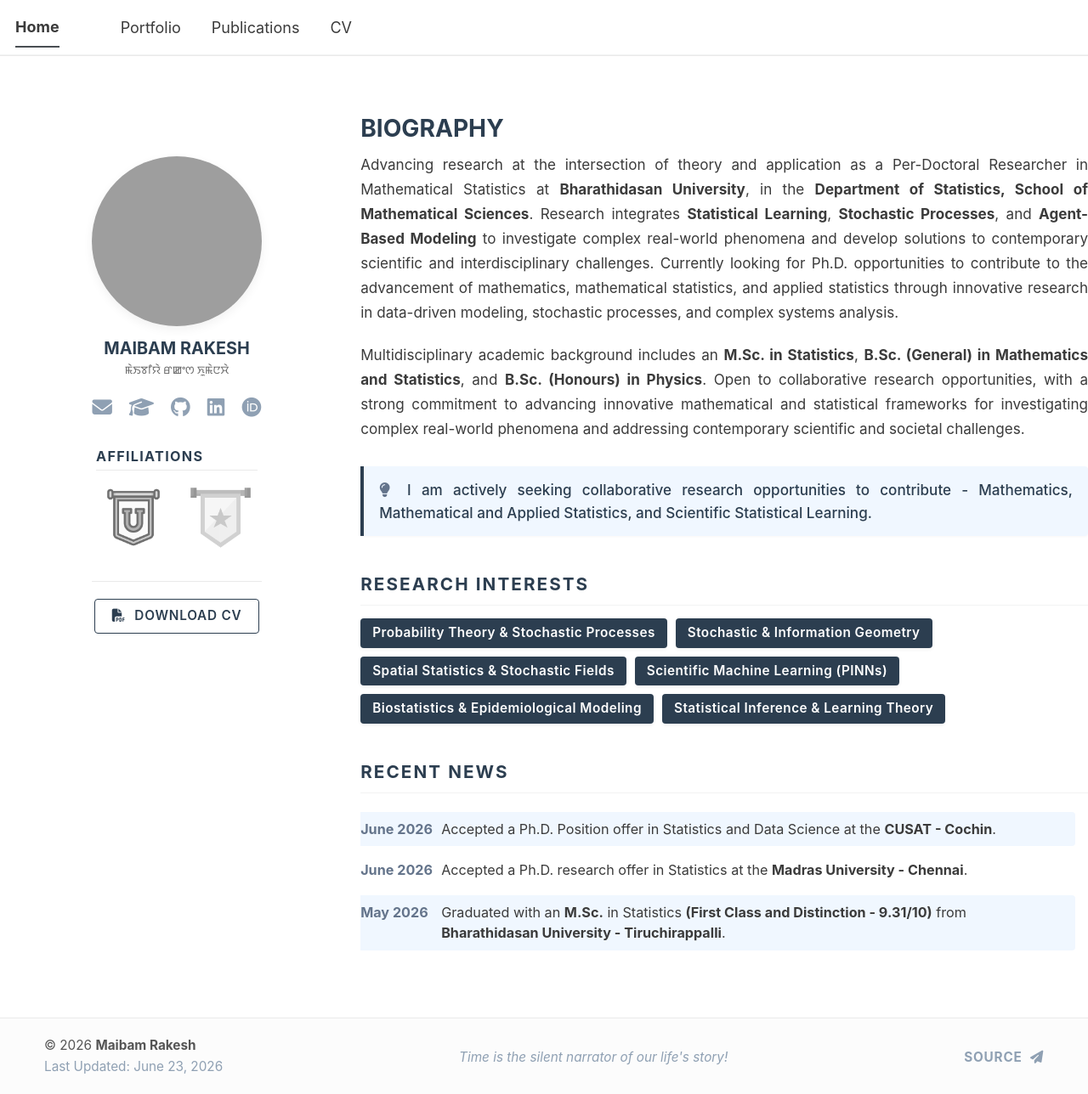
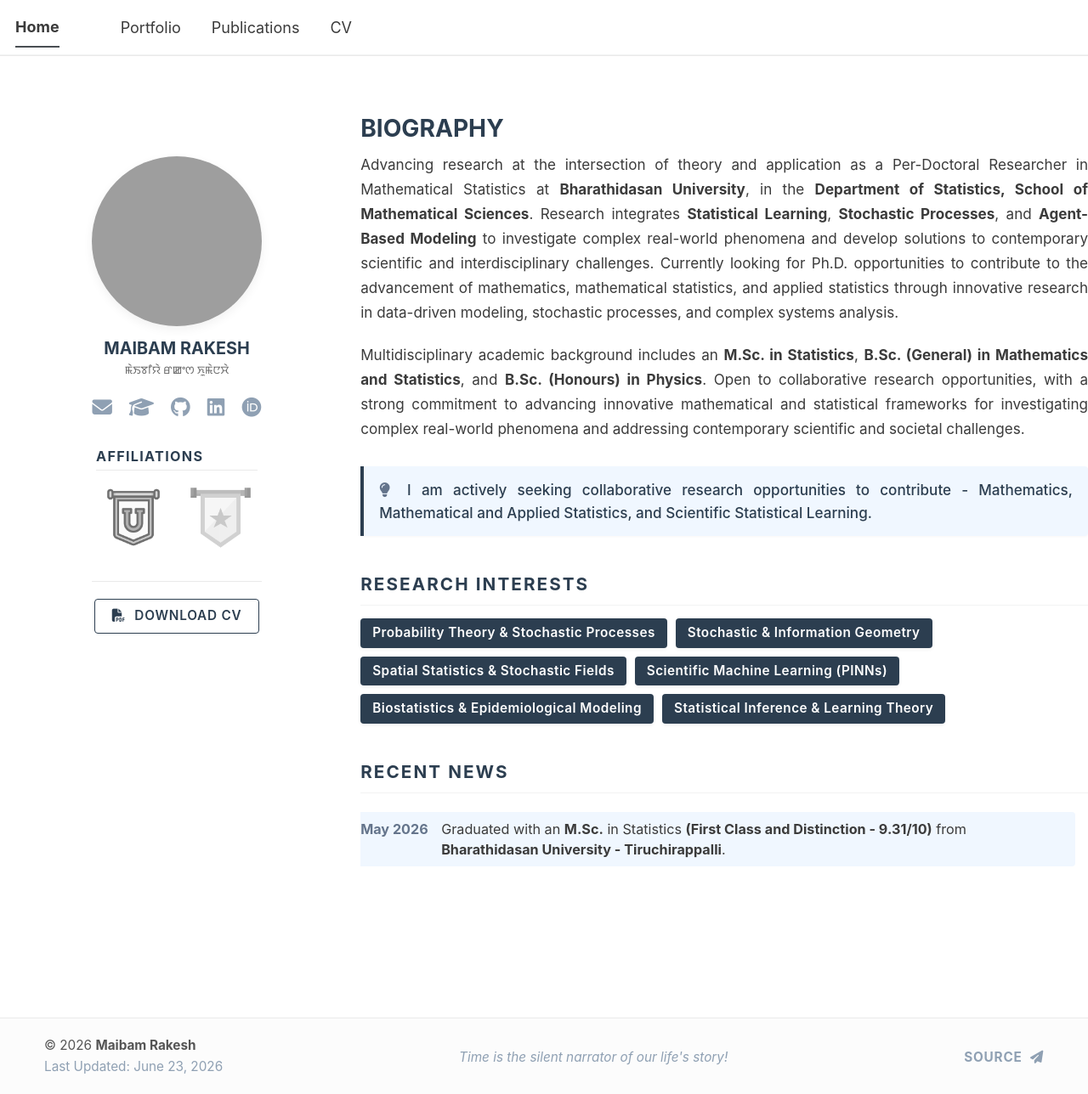
Before and after one commit to maibamrakeshsingh/maibamrakeshsingh.github.io, a Jekyll site: the page built from _pages/about.md, in a window 1280 px wide and 1288 px high. Shown: the whole window at 85% size. Built offline with Jekyll 4.4.1, drawn with Linux system fonts in a browser that asks for light colours; a script bundle is joined from its source files by our own code; library files that are not in the unit come from our copies.

Commit message:
Remove Ph.D. offer entries from recent news
Removed two timeline items regarding Ph.D. offers.

```diff
--- a/_pages/about.md
+++ b/_pages/about.md
@@ -211,16 +211,6 @@ Advancing research at the intersection of theory and application as a Per-Doctor
 <div class="news-scroll-container">
 
   <div class="timeline-item milestone">
-    <div class="timeline-date">June 2026</div>
-    <div class="timeline-content">Accepted a Ph.D. Position offer in Statistics and Data Science at the <strong>CUSAT - Cochin</strong>.</div>
-  </div>
-
-  <div class="timeline-item">
-    <div class="timeline-date">June 2026</div>
-    <div class="timeline-content">Accepted a Ph.D. research offer in Statistics at the <strong>Madras University - Chennai</strong>.</div>
-  </div>
-
-  <div class="timeline-item milestone">
     <div class="timeline-date">May 2026</div>
     <div class="timeline-content">Graduated with an <strong>M.Sc.</strong> in Statistics <strong>(First Class and Distinction - 9.31/10)</strong> from <strong>Bharathidasan University - Tiruchirappalli</strong>.</div>
   </div>
```
